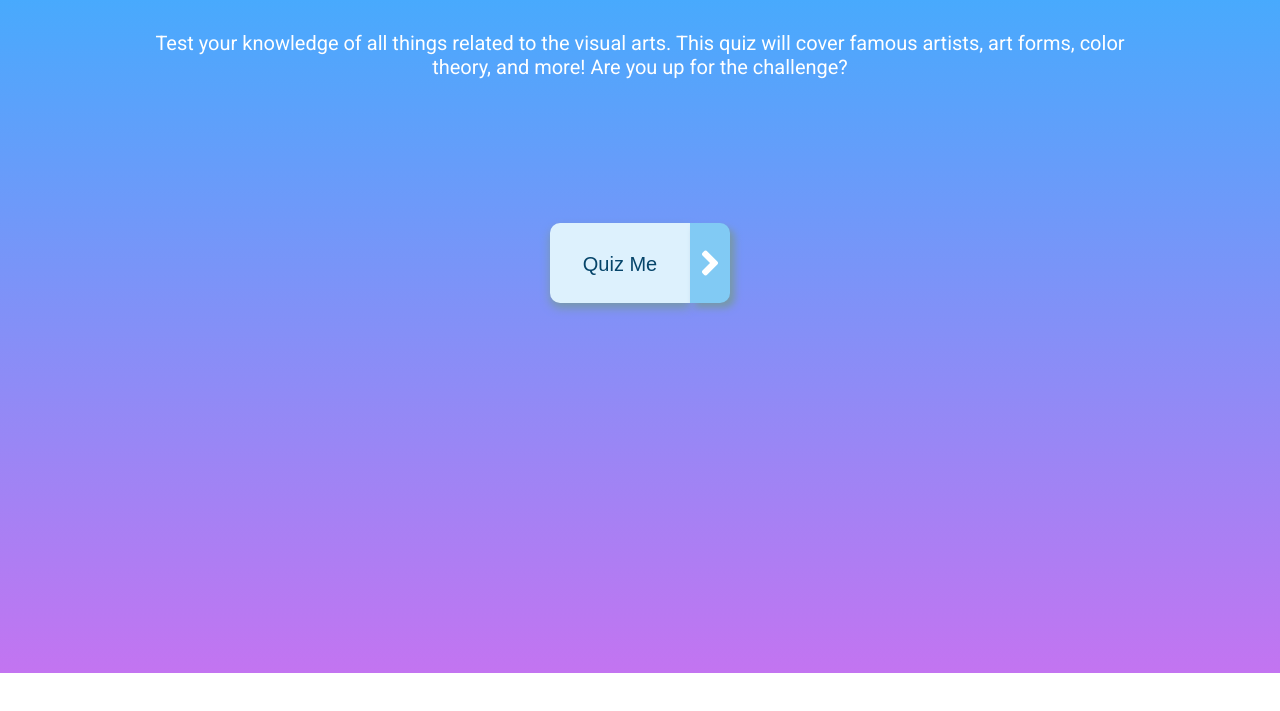
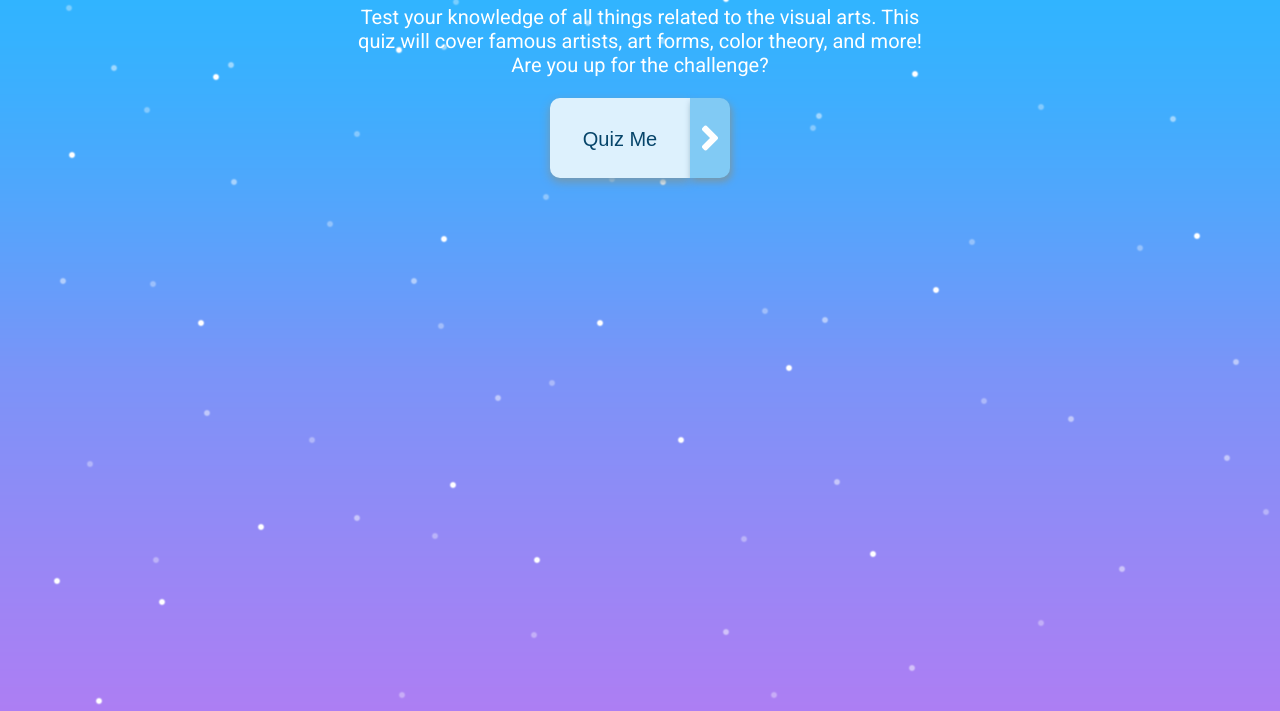
Before and after one commit to scareycs/ArtQuiz, a plain HTML site: page index.html in a window 1280 px wide. Shown: the part 127-838 px from the top of the page. Before the commit the page ends 800 px from the top, so only its background shows below. Drawn offline with nearby package versions, Linux system fonts and the light colour scheme.

Commit message:
modified background and format

```diff
--- a/index.css
+++ b/index.css
@@ -1,14 +1,19 @@
 html {
+  height: 100%;
   font-size: 20px;
-  min-height: 100%;
-  background-image: linear-gradient(#31b4ff, #c374f1);
   font-family: 'Roboto', sans-serif;
 }
 
 body {
+  background: url("background.png");
+  back
+  top:0;
+  bottom:0;
+  right:0;
+  left:0;
+  min-height: 100%;
   color: white;
   margin: 0px;
-
 }
 
 a {
@@ -48,11 +53,12 @@ p, a {
   background: #ddf1fd;
   height: 80px;
   color: #06456a;
+  top: 30px;
 }
 
 .again,
 .beginButton {
-  top: 123px;
+  font-size: 20px;
   position:relative;
 }
 
@@ -73,7 +79,7 @@ p, a {
 }
 
 .icon {
-  box-shadow: 5px 5px 7px #7798ab;
+  box-shadow: 2px 4px 7px #7798ab;
   border: 1px;
   background: #81caf4;
   margin: 0px;
@@ -89,7 +95,7 @@ p, a {
 .buttonText,
 .buttonText2 {
   font-size: 20px;
-  box-shadow: 0px 5px 10px #7798ab;
+  box-shadow: 0px 4px 10px #7798ab;
   border: 1px;
   border-radius: 10px 0px 0px 10px;
   margin: 0px;
@@ -136,7 +142,7 @@ a {
 .container,
 .quizcontainer,
 .quiztime {
-	min-height: 400px;
+
 }
 
 .container {
@@ -150,10 +156,6 @@ a {
 #Question {
 }
 
-.results {
-  height: 1000px;
-}
-
 .startagain p {
   margin-left: 45px;
   margin-right: 45px;
--- a/main.css
+++ b/main.css
@@ -47,6 +47,8 @@
 }
 
 .seeResults {
+  margin-top: 20px;
+  margin-bottom: 20px;
   display: flex;
   width: 215px;
   left: 60%;
@@ -73,6 +75,10 @@
 
 /* Non-mobile, grid */
 @media only screen and (min-width: 1024px) {
+  body {
+    margin-left: 20%;
+    margin-right: 20%;
+  }
 
   h1 {
     margin-top: 5%;
```
Also changed, not shown: background.png (added).
